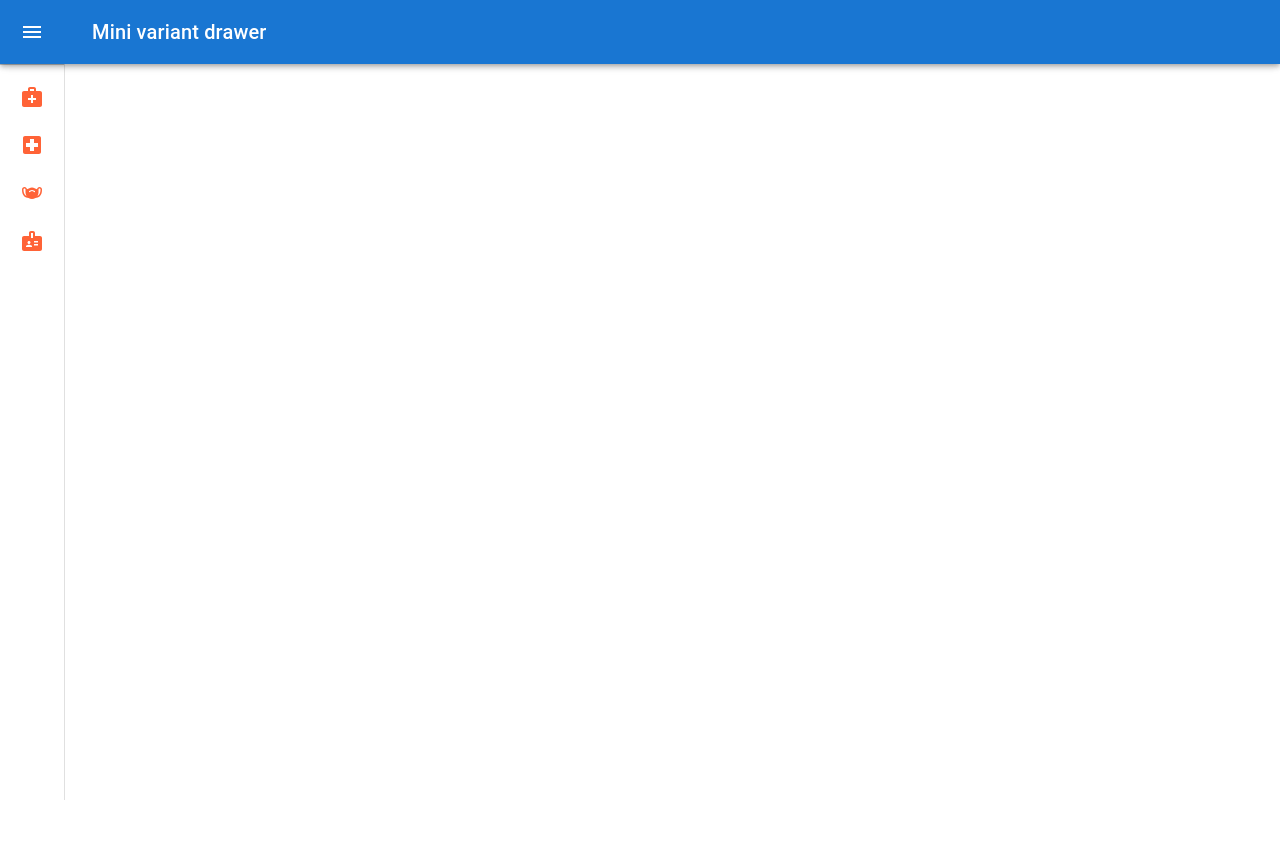
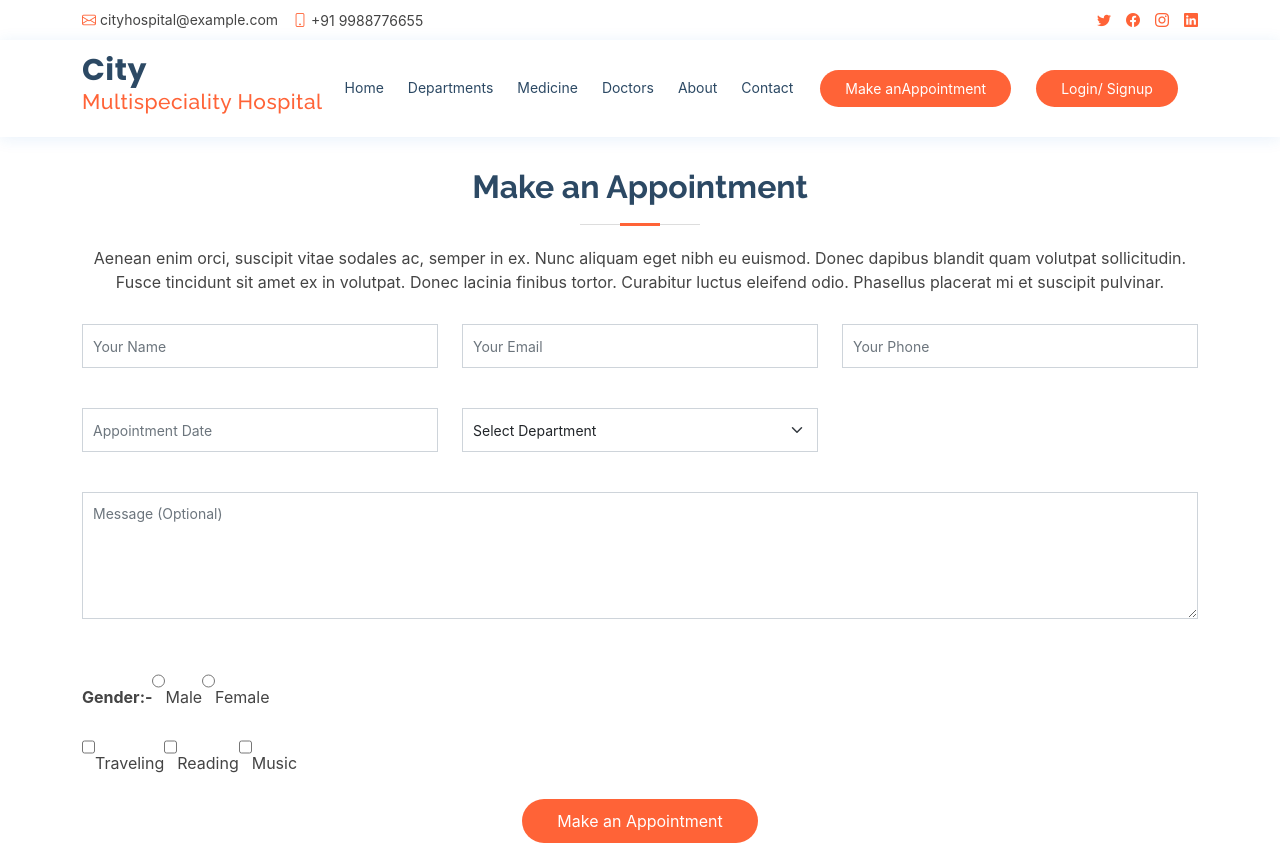
Before and after one commit to satasiyaprince/cityhospital, a React (Create React App) app: page /appointment in a window 1280 px wide. Shown: the top 845 px of the page. Before the commit the page ends 800 px from the top, so only its background shows below. Built offline with nearby package versions, Linux system fonts and the light colour scheme.

Commit message:
07_10_UseHistory

```diff
--- a/src/App.js
+++ b/src/App.js
@@ -17,6 +17,7 @@ import Layout from './Admin/Component/Layout';
 import DoctorAdmin from './Admin/Container/DoctorAdmin';
 import PatientAdmin from './Admin/Container/PatientAdmin';
 import EmployeeAdmin from './Admin/Container/EmployeeAdmin';
+import ListAppointment from './Container/Appointment/ListAppointment';
 
 // const HWL = Loading(Home)
 
@@ -35,7 +36,7 @@ function App() {
       {/* <HWL
         loading = {loading}
       /> */}
-      {/* <Header />
+      <Header />
     <Switch>
       <Route exact path={"/"} component={Home}/>
       <Route exact path={"/departments"} component={Departments}/>
@@ -45,17 +46,18 @@ function App() {
       <Route exact path={"/appointment"} component={Appointment}/>
       <Route exact path={"/contact"} component={Contact}/>
       <Route exact path={"/auth"} component={Auth}/>
+      <Route exact path={"/listappointment"} component={ListAppointment}/>
     </Switch>
-      <Footer /> */}
+      <Footer />
 
-      <Layout>
+      {/* <Layout>
         <Switch>
           <Route exact path={"/medicineadmin"} component={MedicineAdmin}/>
           <Route exact path={"/doctoradmin"} component={DoctorAdmin}/>
           <Route exact path={"/patientadmin"} component={PatientAdmin}/>
           <Route exact path={"/employeeadmin"} component={EmployeeAdmin}/>
         </Switch>
-      </Layout>
+      </Layout> */}
     </div>
   );
 }
--- a/src/Container/Appointment/Appointment.js
+++ b/src/Container/Appointment/Appointment.js
@@ -1,19 +1,26 @@
 import React from 'react';
 import * as yup from 'yup';
 import { Form, Formik, useFormik } from 'formik';
+import { useHistory } from 'react-router-dom';
 
 
 function Appointment(props) {
+
+    const history = useHistory();
 
     let appschema, initc;
 
     appschema = {
         name: yup.string().required("Enter your name"),
-        email: yup.string().required("Enter your email").email("Enter your valid email"),
+        email: yup.string().required("Enter your email"),
         phone: yup.string().required("Enter your phone number").min(10),
         date: yup.string().required("Enter your appointment date"),
         department: yup.string().required("Enter your Select Department"),
         message: yup.string().min(6).required("Enter your message"),
+        gender: yup.string().required("Enter your Gender"),
+        checkbox: yup.array().min(1).of(yup.string().required()).required("select your Hobby"),
+
+
     }
     initc = {
         name: '',
@@ -22,6 +29,25 @@ function Appointment(props) {
         date: '',
         department: '',
         message: '',
+        gender: '',
+        checkbox: '',
+
+
+    }
+
+    const handleAdd = (values) =>{
+
+        let localData = JSON.parse(localStorage.getItem("apt"));
+        console.log(localData);
+
+        if(localData === null){
+            localStorage.setItem ("apt",JSON.stringify([values]));
+        }else{
+            localData.push(values);
+            localStorage.setItem ("apt" , JSON.stringify(localData));
+        }
+
+        history.push("/listappointment");
     }
 
     let schema = yup.object().shape(appschema);
@@ -30,11 +56,11 @@ function Appointment(props) {
         initialValues: initc,
         validationSchema: schema,
         onSubmit: values => {
-            console.log(values);
+            handleAdd(values);
         },
     });
 
-    const { handleChange, handleSubmit, errors, touched, handleBlur } = formik
+    const { handleChange, handleSubmit, errors, touched, handleBlur, values } = formik
     return (
         <div>
             <section id="appointment" className="appointment">
@@ -56,17 +82,21 @@ function Appointment(props) {
                                         id="name"
                                         placeholder="Your Name"
                                         onBlur={handleBlur}
-                                        onChange={handleChange} />
+                                        onChange={handleChange}
+                                        value={values.name}
+                                    />
                                     <p>{errors.name && touched.name ? errors.name : ''}</p>
                                     <div className="validate" />
                                 </div>
                                 <div className="col-md-4 form-group mt-3 mt-md-0">
-                                    <input type="email"
+                                    <input type="text"
                                         className="form-control"
                                         name="email" id="email"
                                         placeholder="Your Email"
                                         onBlur={handleBlur}
-                                        onChange={handleChange} />
+                                        onChange={handleChange}
+                                        value={values.email}
+                                    />
                                     <p>{errors.email && touched.email ? errors.email : ''}</p>
                                     <div className="validate" />
                                 </div>
@@ -78,6 +108,8 @@ function Appointment(props) {
                                         placeholder="Your Phone"
                                         onBlur={handleBlur}
                                         onChange={handleChange}
+                                        value={values.phone}
+
                                     />
                                     <p>{errors.phone && touched.phone ? errors.phone : ''}</p>
                                     <div className="validate" />
@@ -91,16 +123,21 @@ function Appointment(props) {
                                         id="date"
                                         placeholder="Appointment Date"
                                         onBlur={handleBlur}
-                                        onChange={handleChange} />
+                                        onChange={handleChange}
+                                        value={values.date}
+                                    />
                                     <p>{errors.date && touched.date ? errors.date : ''}</p>
                                     <div className="validate" />
                                 </div>
-                                <div className="col-md-4 form-group mt-3"   onChange={handleChange}
-                                        onBlur={handleBlur}>
+                                <div className="col-md-4 form-group mt-3" onChange={handleChange}
+                                    onBlur={handleBlur}>
                                     <select
                                         name="department"
                                         id="department"
                                         className="form-select"
+                                        onBlur={handleBlur}
+                                        onChange={handleChange}
+                                        value={values.department}
 
                                     >
                                         <option value>Select Department</option>
@@ -120,7 +157,9 @@ function Appointment(props) {
                                     placeholder="Message (Optional)"
                                     defaultValue={""}
                                     onBlur={handleBlur}
-                                    onChange={handleChange} />
+                                    onChange={handleChange}
+                                    value={values.message}
+                                />
                                 <p>{errors.message && touched.message ? errors.message : ''}</p>
                                 <div className="validate" />
                             </div>
@@ -129,6 +168,68 @@ function Appointment(props) {
                                 <div className="error-message" />
                                 <div className="sent-message">Your appointment request has been sent successfully. Thank you!</div>
                             </div>
+
+                            <>
+                                <label><b>Gender:-</b></label>
+
+                                <label><input type="radio"
+                                    id="gender"
+                                    name="gender"
+                                    onBlur={handleBlur}
+                                    onChange={handleChange} />
+                                    Male
+                                </label>
+                                <label>
+                                    <input type="radio"
+                                        id="gender"
+                                        name="gender"
+                                        onBlur={handleBlur}
+                                        onChange={handleChange}
+                                    />
+                                    Female
+                                </label>
+                            </>
+                            <p>{errors.gender && touched.gender ? errors.gender : ''}</p>
+
+
+
+                            <div className="row">
+                                <div className="col-md-4 form-group">
+                                    <label>
+                                        <input
+                                            type="checkbox"
+                                            value="Traveling"
+                                            name="checkbox"
+                                            onBlur={handleBlur}
+                                            onChange={handleChange}
+                                        />
+                                        Traveling
+                                    </label>
+                                    <label>
+                                        <input
+                                            type="checkbox"
+                                            value="Reading"
+                                            name="checkbox"
+                                            onBlur={handleBlur}
+                                            onChange={handleChange}
+                                        />
+                                        Reading
+                                    </label>
+                                    <label>
+                                        <input
+                                            type="checkbox"
+                                            value="Music"
+                                            name="checkbox"
+                                            onBlur={handleBlur}
+                                            onChange={handleChange}
+                                        />
+                                        Music
+                                    </label>
+                                </div>
+                            </div>
+                            <p>{errors.checkbox && touched.checkbox ? errors.checkbox : ''}</p>
+
+
                             <div className="text-center"><button type="submit">Make an Appointment</button></div>
                         </Form>
                     </Formik>
--- /dev/null
+++ b/src/Container/Appointment/ListAppointment.js
@@ -0,0 +1,47 @@
+import React, { useEffect, useState } from 'react';
+import { Button, Card, CardBody, CardSubtitle, CardText, CardTitle } from 'reactstrap';
+
+function ListAppointment(props) {
+    const [data, setData] = useState([]);
+
+    const getData = () => {
+        let localData = JSON.parse(localStorage.getItem("apt"));
+
+        // console.log(localData);
+        setData(localData);
+    }
+
+    useEffect(() => {
+        getData();
+    }, [])
+    return (
+        <div className='row'>
+            {
+                data.map((d, i) => (
+                    <div key={i} className='col-md-4'>
+                        <Card
+                            style={{
+                                width: '18rem'
+                            }}
+                        >
+                            <CardBody>
+                                <CardTitle tag="h5">
+                                    {d.name}
+                                </CardTitle>
+                                <CardSubtitle
+                                    className="mb-2 text-muted"
+                                    tag="h6"
+                                >
+                                    {d.phone}<br/>
+                                    {d.date}
+                                </CardSubtitle>
+                            </CardBody>
+                        </Card>
+                    </div>
+                ))
+            }
+        </div>
+    );
+}
+
+export default ListAppointment;
```
